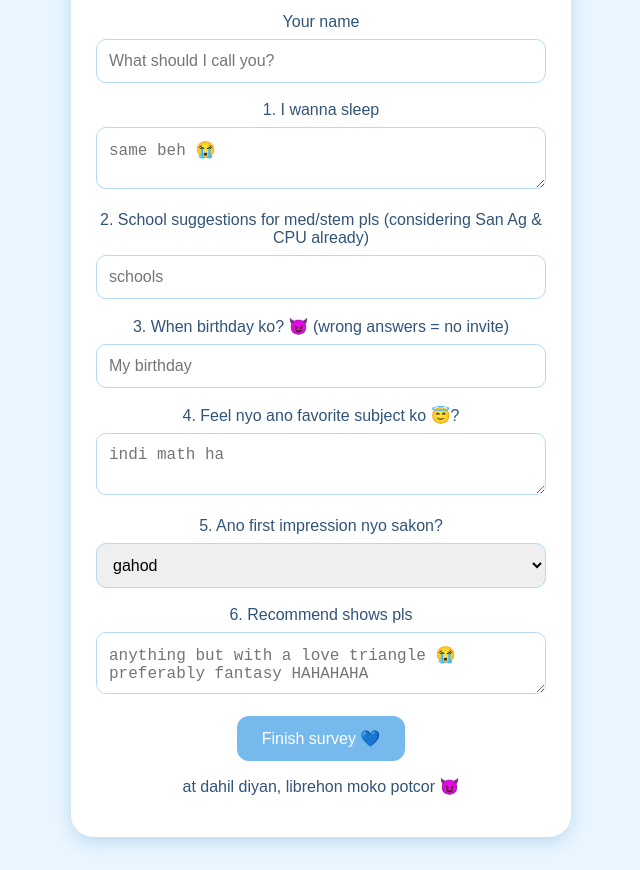
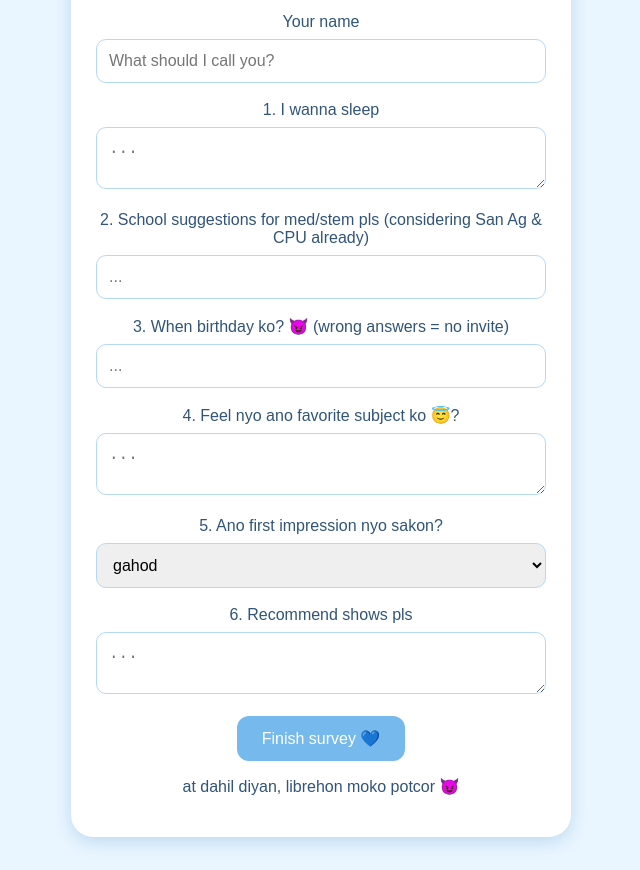
Before and after one commit to kisridiari/chocnut, a plain HTML site: page index.html in a window 1280 px wide. Shown: the part 160-1030 px from the top of the page, without its empty margins (319-959 px from the left). Drawn offline with Linux system fonts and the light colour scheme.

Commit message:
Update index.html

```diff
--- a/index.html
+++ b/index.html
@@ -56,16 +56,16 @@
       <input name="name" placeholder="What should I call you?" required>
 
       <label>1. I wanna sleep</label>
-      <textarea name="sleep" placeholder="same beh 😭" required></textarea>
+      <textarea name="sleep" placeholder="..." required></textarea>
 
       <label>2. School suggestions for med/stem pls (considering San Ag & CPU already)</label>
-      <input name="school" placeholder="schools" required>
+      <input name="school" placeholder="..." required>
 
       <label>3. When birthday ko? 😈 (wrong answers = no invite)</label>
-      <input name="birthday" placeholder="My birthday" required>
+      <input name="birthday" placeholder="..." required>
 
       <label>4. Feel nyo ano favorite subject ko 😇?</label>
-      <textarea name="favorite_subject" placeholder="indi math ha"></textarea>
+      <textarea name="favorite_subject" placeholder="..."></textarea>
 
       <label>5. Ano first impression nyo sakon?</label>
       <select name="first_impression">
@@ -77,7 +77,7 @@
       </select>
 
       <label>6. Recommend shows pls</label>
-      <textarea name="shows" placeholder="anything but with a love triangle 😭 preferably fantasy HAHAHAHA"></textarea>
+      <textarea name="shows" placeholder="..."></textarea>
 
       <button type="submit">Finish survey 💙</button>
     </form>
```
